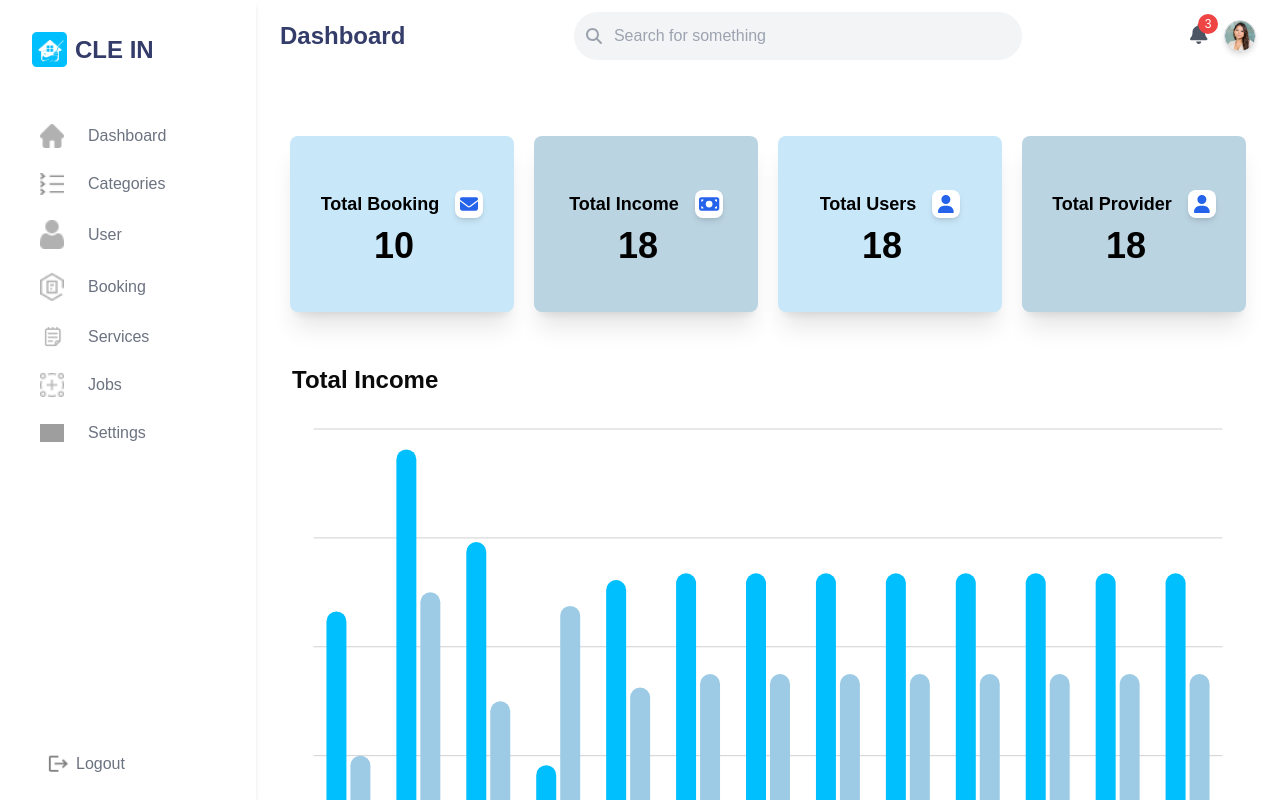
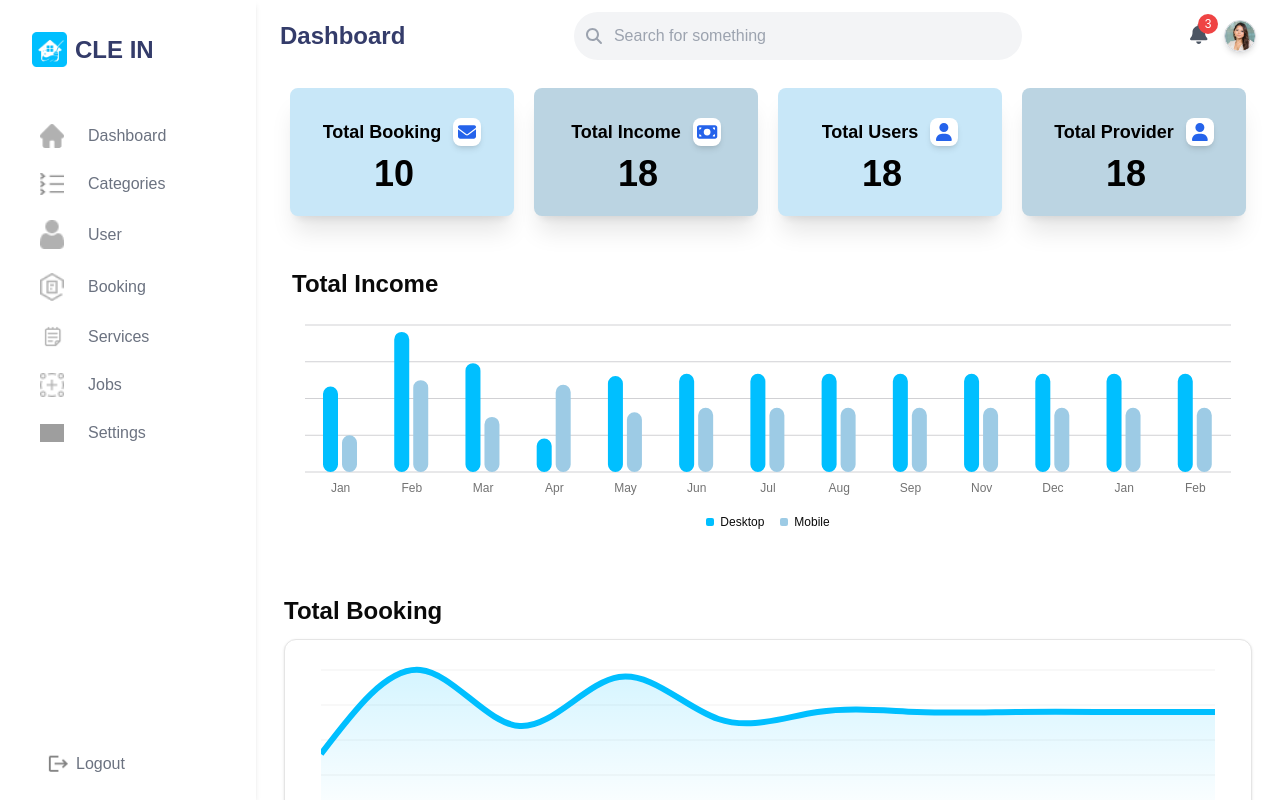
Before and after one commit to Abddullah/CLE_IN_ADMIN, a Next.js app: page / in a window 1280 px wide. Built offline with nearby package versions, Linux system fonts and the light colour scheme; grey boxes are pictures that could not be loaded.

Commit message:
GRAPH [FIX]

```diff
--- /dev/null
+++ b/app/categories/page.tsx
@@ -0,0 +1,27 @@
+import Image from 'next/image'
+import React from 'react'
+import cardImage from '../../assets/categoriesIcons/Vector.svg'
+
+
+function page() {
+  return (
+    <div>
+        <>
+
+        <div className="max-w-[200px] rounded-xl border-2 border-blue-500 shadow-lg bg-white p-2">
+      <div className="flex flex-col items-center mb-2">
+        <Image src={cardImage} className='w-28 h-28 object-cover rounded-full mb-4' alt='dhdhdh'/>
+        <h2 className="text-lg font-bold">Cleaning of Home</h2>
+        <p className="text-gray-600 mt-2">...</p> {/* Three dots below the text */}
+      </div>
+    </div>
+
+
+
+
+        </>
+    </div>
+  )
+}
+
+export default page
--- a/app/components/BookingAreaChart.tsx
+++ b/app/components/BookingAreaChart.tsx
@@ -1,58 +1,53 @@
-"use client";
-
-import { Area, AreaChart, CartesianGrid, XAxis } from "recharts";
+"use client"
+import { Area, AreaChart, CartesianGrid, XAxis } from "recharts"
 
 import {
   Card,
   CardContent,
-  CardDescription,
-  CardFooter,
-  CardHeader,
-  CardTitle,
-} from "@/components/ui/card";
+
+} from "@/components/ui/card"
 import {
   ChartConfig,
   ChartContainer,
   ChartTooltip,
   ChartTooltipContent,
-} from "@/components/ui/chart";
+} from "@/components/ui/chart"
 
-export const description = "A simple area chart";
+export const description = "An area chart with gradient fill"
 
 const chartData = [
-  { month: "January", desktop: 60 },
-  { month: "February", desktop: 80 },
-  { month: "March", desktop: 120 },
-  { month: "April", desktop: 73 },
-  { month: "May", desktop: 28 },
-  { month: "July", desktop: 98 },
-  { month: "August", desktop: 98 },
-  { month: "September", desktop: 98 },
-  { month: "October", desktop: 43 },
-  { month: "November", desktop: 96 },
-  { month: "December", desktop: 66 },
-  { month: "January", desktop: 39 },
-  { month: "February", desktop: 77 },
-];
+  { month: "January", desktop: 186, mobile: 80 },
+  { month: "February", desktop: 305, mobile: 200 },
+  { month: "March", desktop: 237, mobile: 120 },
+  { month: "April", desktop: 73, mobile: 190 },
+  { month: "May", desktop: 209, mobile: 130 },
+  { month: "June", desktop: 214, mobile: 140 },
+  { month: "June", desktop: 214, mobile: 140 },
+  { month: "June", desktop: 214, mobile: 140 },
+  { month: "June", desktop: 214, mobile: 140 },
+  { month: "June", desktop: 214, mobile: 140 },
+]
 
 const chartConfig = {
-  desktop: {
-    label: "Bookings",
-    color: "hsl(var(--chart-1))",
+  mobile: {
+    label: "Mobile",
+    color: "#00BFFF",
   },
-} satisfies ChartConfig;
+} satisfies ChartConfig
 
 export function ComponentAreaChart() {
   return (
-    <Card>
+    <Card className="h-[225px]">
       <CardContent>
-        <ChartContainer config={chartConfig}>
+        <ChartContainer className="h-[200px] w-[100%]" config={chartConfig}>
           <AreaChart
             accessibilityLayer
             data={chartData}
             margin={{
               left: 12,
               right: 12,
+              top: 30,
+              bottom: 0,
             }}
           >
             <CartesianGrid vertical={false} />
@@ -60,24 +55,48 @@ export function ComponentAreaChart() {
               dataKey="month"
               tickLine={false}
               axisLine={false}
-              tickMargin={8}
+              tickMargin={1}
               tickFormatter={(value) => value.slice(0, 3)}
             />
-            <ChartTooltip
-              cursor={false}
-              content={<ChartTooltipContent indicator="line" />}
-            />
+            <ChartTooltip cursor={false} content={<ChartTooltipContent />} />
+            <defs>
+              <linearGradient id="fillDesktop" x1="0" y1="0" x2="0" y2="1">
+                <stop
+                  offset="5%"
+                  stopColor="var(--color-desktop)"
+                  stopOpacity={0.8}
+                />
+                <stop
+                  offset="95%"
+                  stopColor="var(--color-desktop)"
+                  stopOpacity={0.1}
+                />
+              </linearGradient>
+              <linearGradient id="fillMobile" x1="0" y1="0" x2="0" y2="1">
+                <stop
+                  offset="5%"
+                  stopColor="var(--color-mobile)"
+                  stopOpacity={0.8}
+                />
+                <stop
+                  offset="95%"
+                  stopColor="var(--color-mobile)"
+                  stopOpacity={0.1}
+                />
+              </linearGradient>
+            </defs>
             <Area
-              dataKey="desktop"
+              dataKey="mobile"
               type="natural"
-              fill="#2D60FF"
-              fillOpacity={0.4}
-              stroke="#00BFFF"
+              fill="url(#fillMobile)"
+              fillOpacity={0.2}
+              stroke="var(--color-mobile)"
+              strokeWidth={6}
+              stackId="a"
             />
           </AreaChart>
         </ChartContainer>
       </CardContent>
-      <CardFooter></CardFooter>
     </Card>
-  );
+  )
 }
--- a/app/components/Cards.tsx
+++ b/app/components/Cards.tsx
@@ -16,9 +16,9 @@ const BookingCard: React.FC<BookingCardProps> = ({
 }) => {
   return (
     <div
-      className={`${bgColor} rounded-lg shadow-xl h-44 w-56 mx-auto transition duration-200 ease-in-out hover:shadow-xl flex flex-col justify-center items-center`}
+      className={`${bgColor} rounded-lg shadow-xl h-32 w-56 mx-auto transition duration-200 ease-in-out hover:shadow-xl flex flex-col justify-center items-center`}
     >
-      <div className="flex items-center gap-4">
+      <div className="flex items-center gap-3">
       <h2 className="text-lg font-semibold text-black mb-2 text-center truncate mt-2">
         {title}
       </h2>
--- a/app/components/IncomeBarChart.tsx
+++ b/app/components/IncomeBarChart.tsx
@@ -1,7 +1,6 @@
-"use client"
+"use client";
 
-import { Bar, BarChart, CartesianGrid, XAxis } from "recharts"
-
+import { Bar, BarChart, CartesianGrid, XAxis } from "recharts";
 import {
   ChartConfig,
   ChartContainer,
@@ -9,7 +8,7 @@ import {
   ChartLegendContent,
   ChartTooltip,
   ChartTooltipContent,
-} from "@/components/ui/chart"
+} from "@/components/ui/chart";
 
 const chartData = [
   { month: "January", desktop: 186, mobile: 80 },
@@ -25,7 +24,7 @@ const chartData = [
   { month: "December", desktop: 214, mobile: 140 },
   { month: "January", desktop: 214, mobile: 140 },
   { month: "February", desktop: 214, mobile: 140 },
-]
+];
 
 const chartConfig = {
   desktop: {
@@ -36,26 +35,24 @@ const chartConfig = {
     label: "Mobile",
     color: "#9DCBE5",
   },
-} satisfies ChartConfig
-
-
+} satisfies ChartConfig;
 
 export function Component() {
   return (
-      <ChartContainer config={chartConfig} className="min-h-[200px] w-full p-4">
-        <BarChart accessibilityLayer data={chartData}>
-          <CartesianGrid vertical={false} stroke="#D1D1D4"  /> Changed stroke color
+    <ChartContainer config={chartConfig} className="min-h-[50px] w-full p-2">
+      <BarChart data={chartData} height={150} width={400}>
+        <CartesianGrid vertical={false} stroke="#D1D1D4" />
         <XAxis
           dataKey="month"
           tickLine={false}
-            tickMargin={10}
+          tickMargin={5}
           axisLine={false}
           tickFormatter={(value) => value.slice(0, 3)}
         />
         <ChartTooltip content={<ChartTooltipContent />} />
         <ChartLegend content={<ChartLegendContent />} />
-          <Bar dataKey="desktop" fill="var(--color-desktop)" radius={30} barSize={20} />
-          <Bar dataKey="mobile" fill="var(--color-mobile)" radius={30} barSize={20} />
+        <Bar dataKey="desktop" fill="var(--color-desktop)" radius={15} barSize={15} />
+        <Bar dataKey="mobile" fill="var(--color-mobile)" radius={15} barSize={15} />
       </BarChart>
     </ChartContainer>
   );
--- a/app/page.tsx
+++ b/app/page.tsx
@@ -8,20 +8,21 @@ import {
 import { Component } from "./components/IncomeBarChart";
 import { ComponentAreaChart } from "./components/BookingAreaChart";
 
+
+
 const page = () => {
   return (
     <>
-      <div className="flex items-center justify-center mt-12 flex-wrap gap-5 px-6">
-        <div className="mt-4">
+      <div className="flex items-center justify-center mt-3 flex-wrap gap-5 px-6 ">
+        <div className="mt-1">
           <BookingCard
             title="Total Booking"
             totalBookings={10}
             icons={faEnvelope}
             bgColor="bg-[#C8E7F8]"
-
           />
         </div>
-       <div className="mt-4">
+        <div className="mt-1">
           <BookingCard
             title="Total Income"
             totalBookings={18}
@@ -29,7 +30,7 @@ const page = () => {
             bgColor="bg-[#BBD4E2]"
           />
         </div>
-       <div className="mt-4">
+        <div className="mt-1">
           <BookingCard
             title="Total Users"
             totalBookings={18}
@@ -37,7 +38,7 @@ const page = () => {
             bgColor="bg-[#C8E7F8]"
           />
         </div>
-        <div className="mt-4">
+        <div className="mt-1">
           <BookingCard
             title="Total Provider"
             totalBookings={18}
@@ -47,7 +48,7 @@ const page = () => {
         </div>
       </div>
 
-      <div className="bg-white m-4 p-5 flex flex-col gap-3 mt-8 my-4">
+      <div className="bg-white m-4 p-5 flex flex-col gap-3 mt-8 my-4 h-[315px]">
         <p className="text-2xl font-semibold text-left md:text-3xl lg:text-2xl">
           Total Income
         </p>
@@ -55,13 +56,23 @@ const page = () => {
         <Component />
       </div>
 
-      <div className="bg-white m-4 p-5 flex flex-col gap-3 mt-8 my-4">
+
+      <div className="bg-white m-3 p-4 flex flex-col gap-3 mt-1 my-4">
         <p className="text-2xl font-semibold text-left md:text-3xl lg:text-2xl">
-          Total Bookings
+          Total Booking
         </p>
+<div>
 
 <ComponentAreaChart />
 </div>
+      </div>
+
+
+
+
+
+
+
     </>
   );
 };
```
Also changed, not shown: assets/categoriesIcons/Ellipse 2344.svg (added), assets/categoriesIcons/Vector.svg (added). Lines whose indentation alone changed are shown as unchanged.
